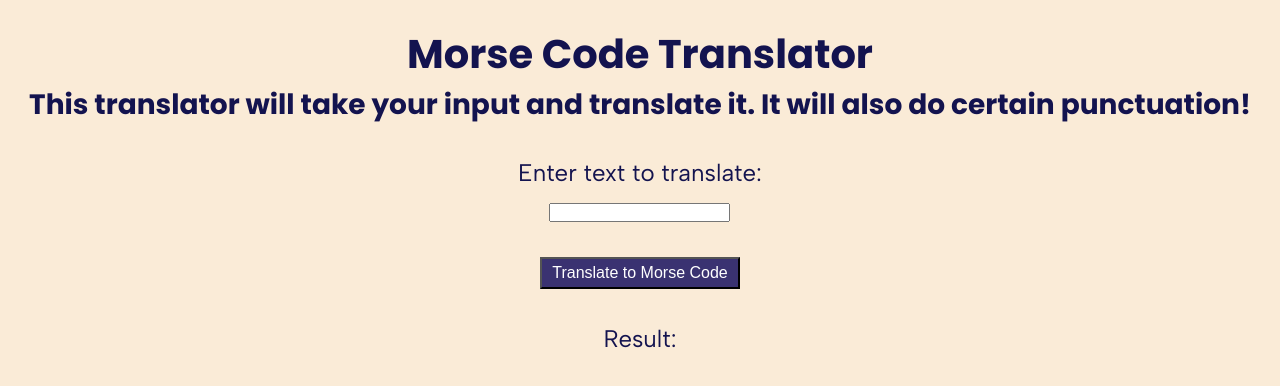
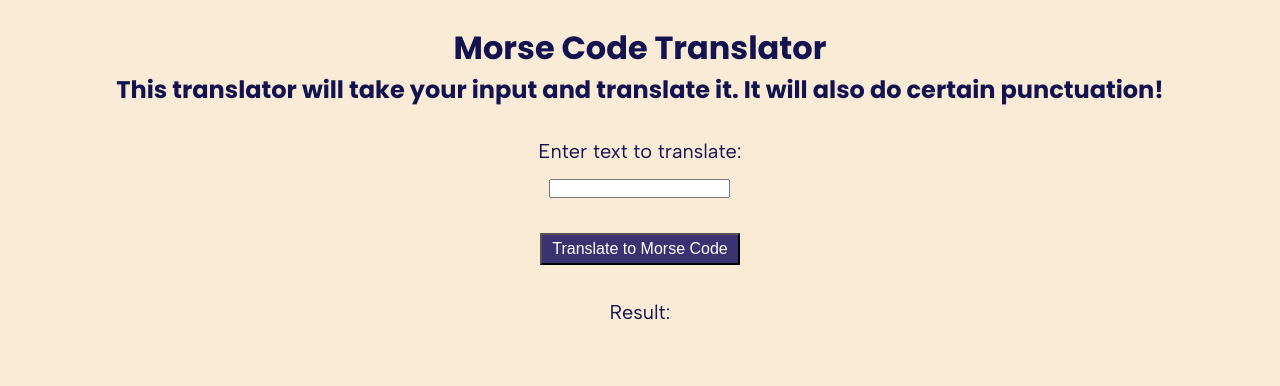
Before and after one commit to emmymitch/morse-code-translator, a website with bundled scripts: page index.html in a window 1280 px wide. Built offline with nearby package versions, Linux system fonts and the light colour scheme.

Commit message:
Reduced font sizes

```diff
--- a/sass/_typography.scss
+++ b/sass/_typography.scss
@@ -4,11 +4,11 @@ header{
     color: $colour-text;
 
     h1{
-        font-size: 2.5rem;
+        font-size: 2rem;
     }
 
     h2{
-        font-size: 1.75rem;
+        font-size: 1.5rem;
     }
 }
 
@@ -17,7 +17,7 @@ main{
     color: $colour-text;
 
     .page-words{
-        font-size: 1.5rem;
+        font-size: 1.25rem;
     }
 
     .button{
```
Also changed, not shown: main.css.
